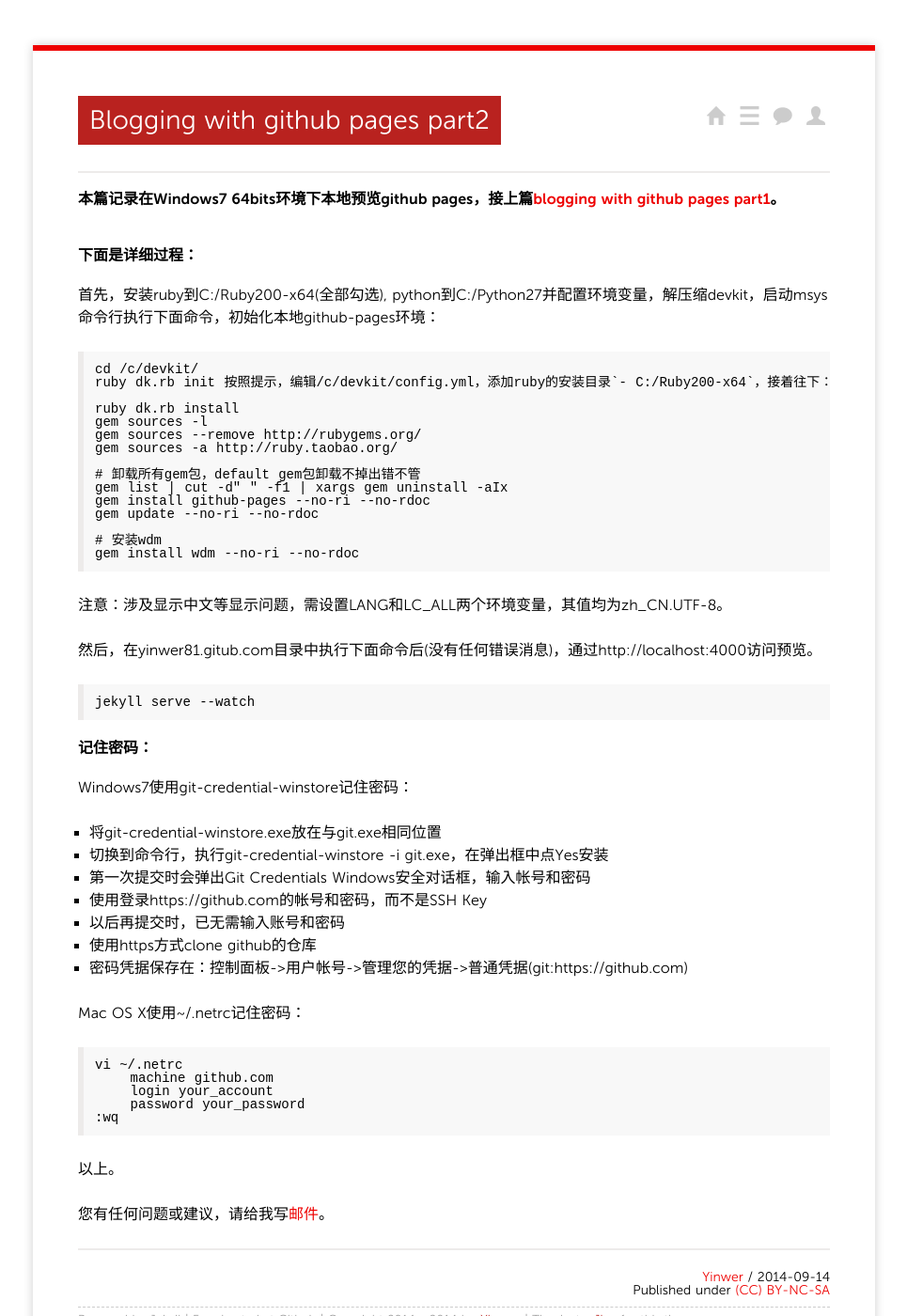
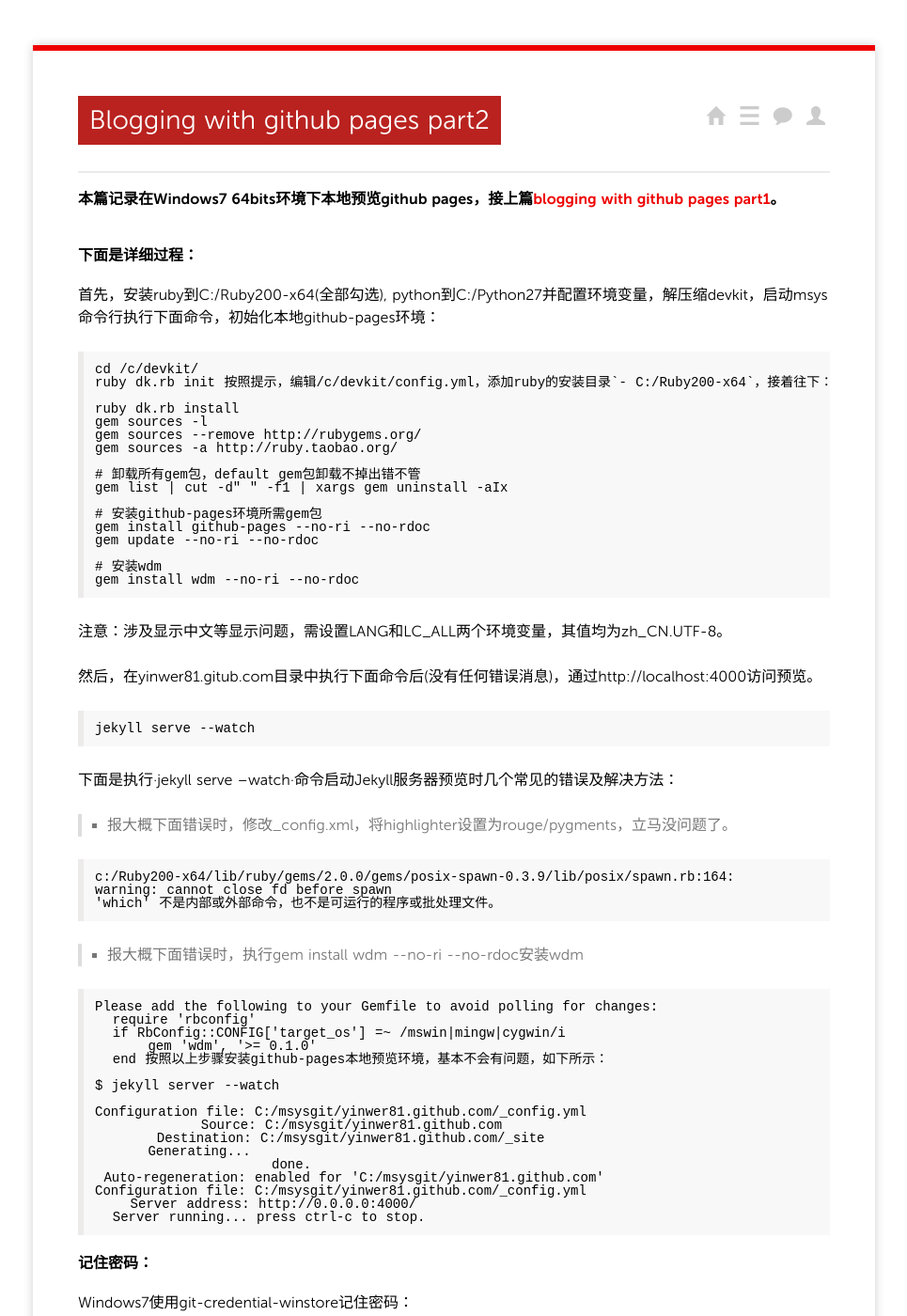
Before and after one commit to yinwer81/yinwer81.github.com, a Jekyll site: the page built from _posts/2014/2014-09-14-blogging-with-github-pages-part2.md, in a window 1280 px wide and 1400 px high. Shown: the whole window at 94% size, without its empty margins (157-1122 px from the left). Built offline with Jekyll 4.4.1, drawn with Linux system fonts in a browser that asks for light colours; nearby versions of some CDN libraries; Markdown is read by kramdown in place of the engine named in the settings; comment, search, counter and statistics services are not loaded.

Commit message:
refresh contents

```diff
--- a/_posts/2014/2014-09-14-blogging-with-github-pages-part2.md
+++ b/_posts/2014/2014-09-14-blogging-with-github-pages-part2.md
@@ -20,6 +20,8 @@ categories: github-pages
 
     # 卸载所有gem包，default gem包卸载不掉出错不管
     gem list | cut -d" " -f1 | xargs gem uninstall -aIx
+
+    # 安装github-pages环境所需gem包
     gem install github-pages --no-ri --no-rdoc
     gem update --no-ri --no-rdoc
 
@@ -32,6 +34,33 @@ categories: github-pages
 
     jekyll serve --watch
 
+下面是执行·jekyll serve --watch·命令启动Jekyll服务器预览时几个常见的错误及解决方法：
+>* 报大概下面错误时，修改_config.xml，将highlighter设置为`rouge/pygments`，立马没问题了。
+
+    c:/Ruby200-x64/lib/ruby/gems/2.0.0/gems/posix-spawn-0.3.9/lib/posix/spawn.rb:164:
+    warning: cannot close fd before spawn
+    'which' 不是内部或外部命令，也不是可运行的程序或批处理文件。
+
+>* 报大概下面错误时，执行`gem install wdm --no-ri --no-rdoc`安装wdm
+
+    Please add the following to your Gemfile to avoid polling for changes:
+      require 'rbconfig'
+      if RbConfig::CONFIG['target_os'] =~ /mswin|mingw|cygwin/i
+          gem 'wdm', '>= 0.1.0'
+      end
+按照以上步骤安装github-pages本地预览环境，基本不会有问题，如下所示：
+
+    $ jekyll server --watch
+
+    Configuration file: C:/msysgit/yinwer81.github.com/_config.yml
+                Source: C:/msysgit/yinwer81.github.com
+           Destination: C:/msysgit/yinwer81.github.com/_site
+          Generating...
+                        done.
+     Auto-regeneration: enabled for 'C:/msysgit/yinwer81.github.com'
+    Configuration file: C:/msysgit/yinwer81.github.com/_config.yml
+        Server address: http://0.0.0.0:4000/
+      Server running... press ctrl-c to stop.
 
 #### 记住密码：
 <br />
```
